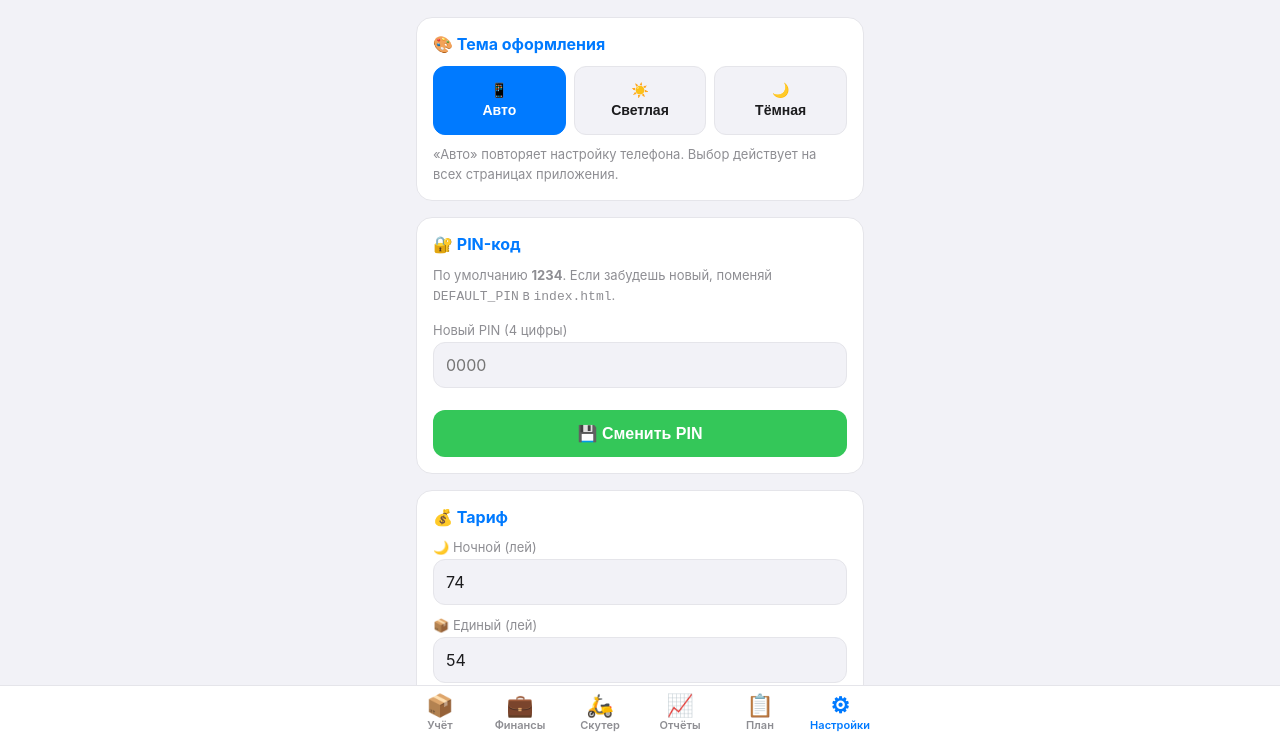
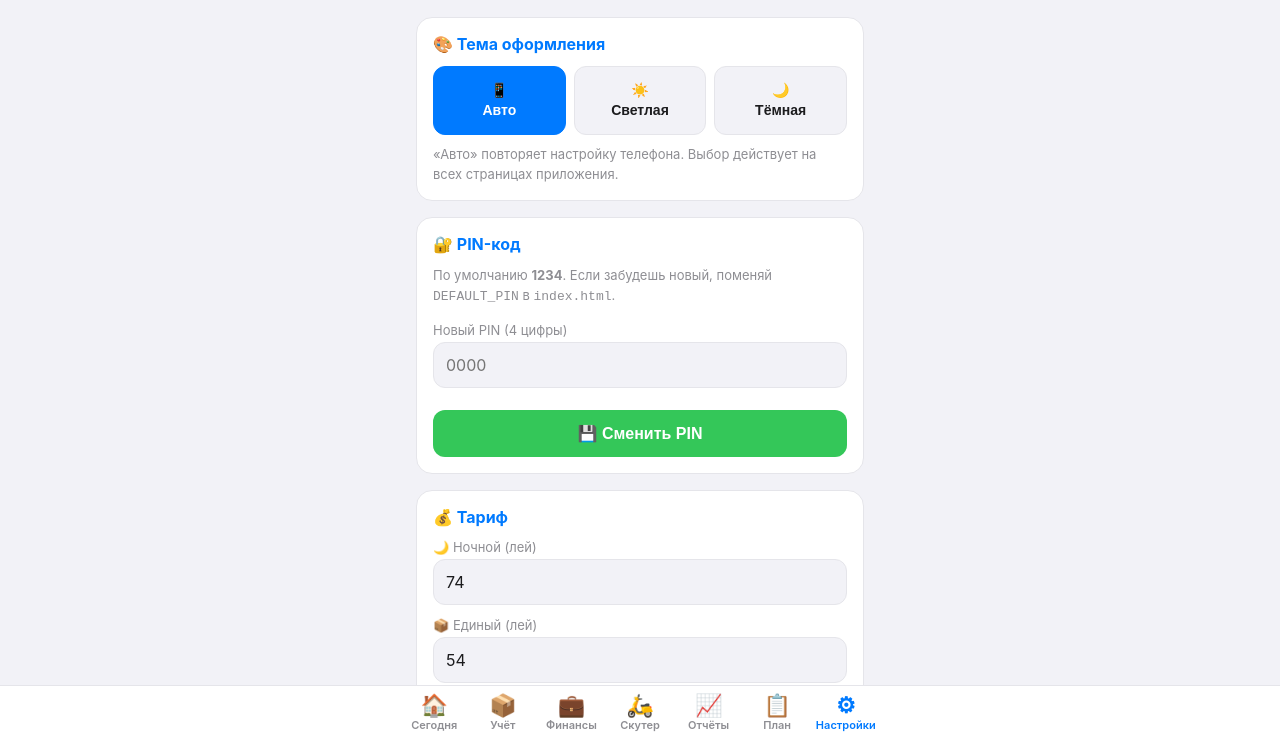
Before and after one commit to iuvic-cmd/courier-app, a plain HTML site: page settings.html in a window 1280 px wide. Shown: the part 60-798 px from the top of the page. Drawn offline with Linux system fonts and the light colour scheme.

Commit message:
Update settings.html

```diff
--- a/settings.html
+++ b/settings.html
@@ -118,7 +118,8 @@
 
 <nav class="tabbar">
   <div class="in">
-    <a href="index.html"><span>📦</span>Учёт</a>
+    <a href="today.html"><span>🏠</span>Сегодня</a>
+<a href="index.html"><span>📦</span>Учёт</a>
     <a href="fin.html"><span>💼</span>Финансы</a>
     <a href="cash.html"><span>🛵</span>Скутер</a>
     <a href="stats.html"><span>📈</span>Отчёты</a>
```
